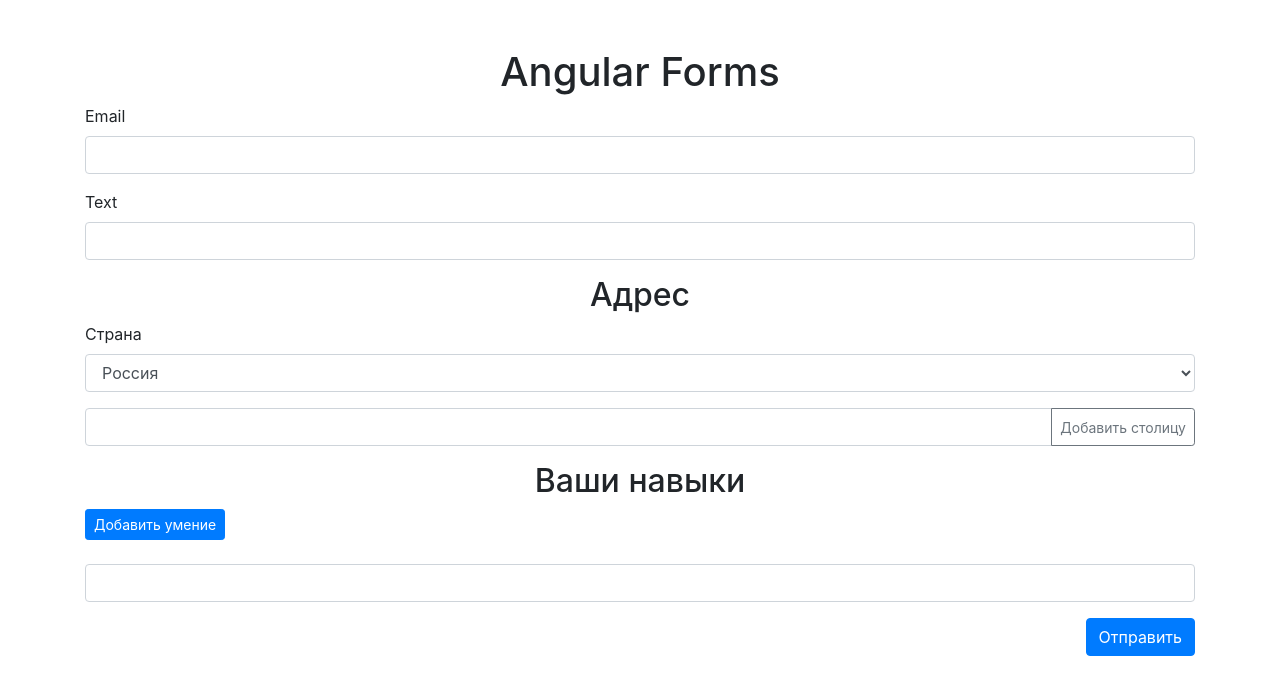
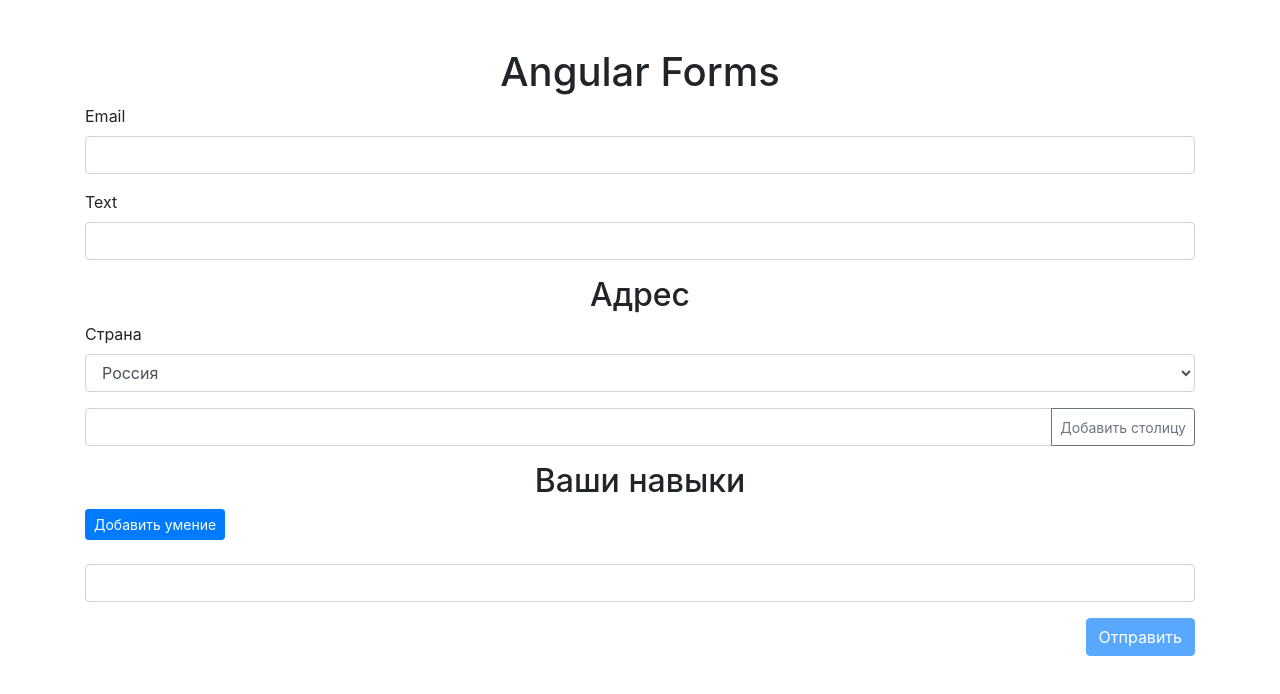
Before and after one commit to DjailinVasu/learn-angular-forms, an Angular app: page / in a window 1280 px wide. Shown: the top 694 px of the page. Built offline with nearby package versions, Linux system fonts and the light colour scheme.

Commit message:
Валидаторы

```diff
--- a/src/app/app.component.html
+++ b/src/app/app.component.html
@@ -61,7 +61,7 @@
     </fieldset>
 
     <div class="d-flex justify-content-end">
-      <button class="btn btn-primary lar" type="submit">Отправить</button>
+      <button class="btn btn-primary lar" type="submit" [disabled]="form.invalid">Отправить</button>
     </div>
   </form>
 </div>
--- a/src/app/app.component.ts
+++ b/src/app/app.component.ts
@@ -1,5 +1,5 @@
 import { Component, OnInit } from '@angular/core';
-import { FormGroup, FormControl } from '@angular/forms';
+import { FormGroup, FormControl, Validators } from '@angular/forms';
 
 @Component({
   selector: 'app-root',
@@ -13,12 +13,16 @@ export class AppComponent implements OnInit {
 
   ngOnInit() {
     this.form = new FormGroup({
-      email: new FormControl(''),
-      password: new FormControl(null),
+      email: new FormControl('', [Validators.email, Validators.required]),
+      password: new FormControl(null, [Validators.required, Validators.minLength(6)]),
     })
   }
 
   submit() {
-    const formData = {...this.form.value}
+    if (this.form.valid) {
+      const formData = {...this.form.value}
+      console.log(this.form);
+      console.log(formData);
+    }
   }
 }
```
